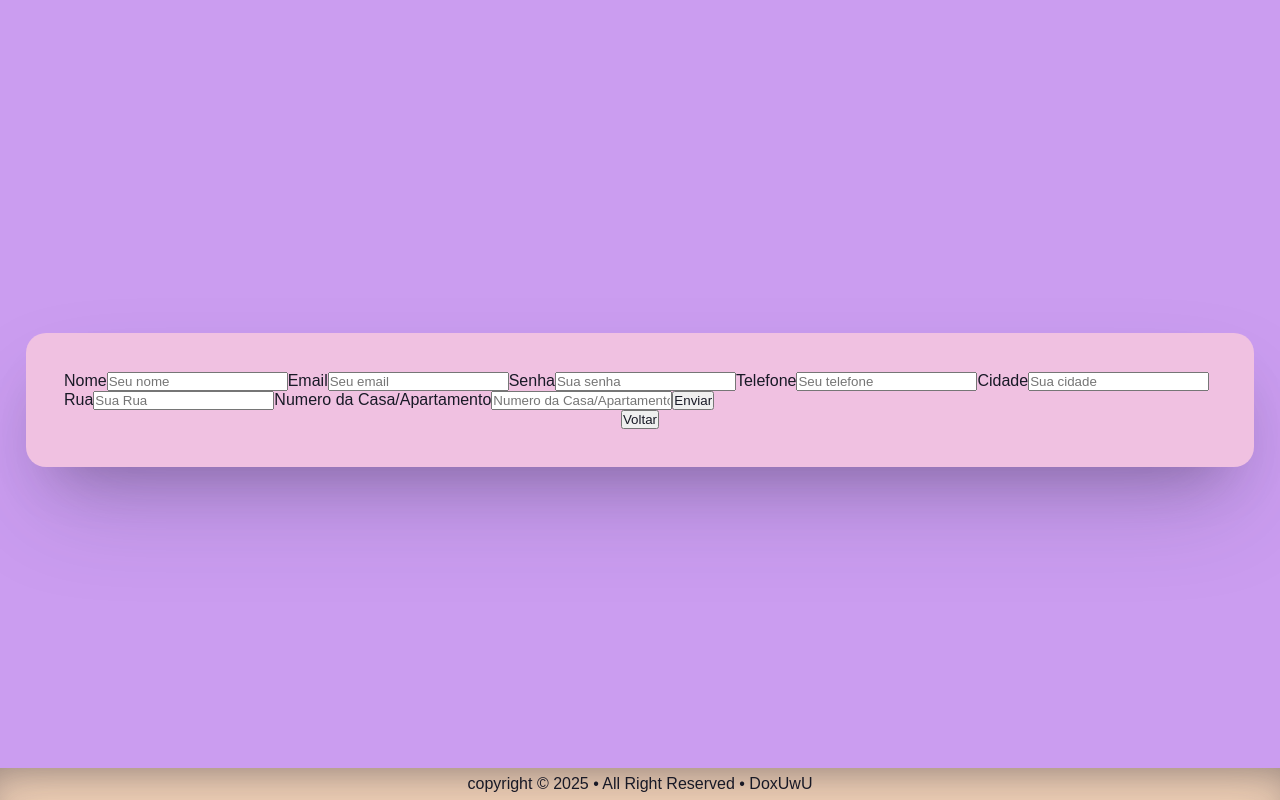
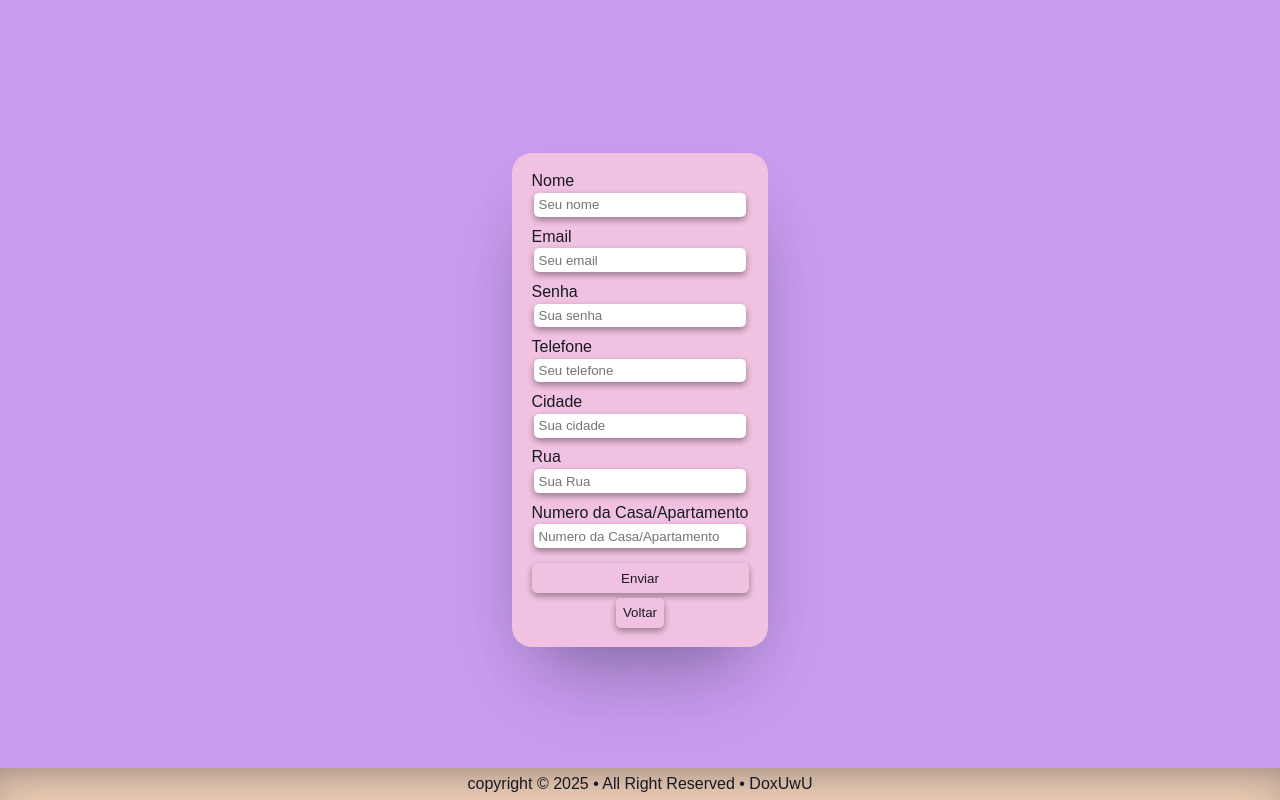
Before and after one commit to MarceloAntonio/DoxUwU, a React (Vite) app: page /Form in a window 1280 px wide. Built offline with nearby package versions, Linux system fonts and the light colour scheme; a web font is replaced by a local one.

Commit message:
Configurado o css e as regras dos inputs

```diff
--- a/src/index.css
+++ b/src/index.css
@@ -92,14 +92,14 @@ main {
 #SobreBtn{
   position: relative;
   right: 45%;
-  top: 22%;
+  top: 18%;
 
 }
 
 #FormBtn{
   position: relative;
   left: 45%;
-  top: 10%;
+  top: 6%;
 
 }
 
@@ -180,8 +180,8 @@ width: 100px;
 
 
   background-color: var(--second);
-  padding: 3%;
-  margin: 2%;
+  padding: 1.5%;
+
   border-radius: 20px;
   box-shadow: rgba(50, 50, 93, 0.25) 0px 50px 100px -20px,
     rgba(0, 0, 0, 0.3) 0px 30px 60px -30px;
@@ -195,6 +195,43 @@ width: 100px;
 
 }
 
+
+form{
+display: flex;
+flex-direction: column;
+}
+
+#Form button {
+
+  padding: 3%;
+  height: 30px;
+  border: none;
+  border-radius: 5px;
+  background-color: #f0c1e1;
+  box-shadow: rgba(0, 0, 0, 0.16) 0px 3px 6px, rgba(0, 0, 0, 0.23) 0px 3px 6px;
+  margin-top: 2%;
+  transition: transform 0.5s ease;
+  cursor: pointer;
+
+
+}
+#Form button:hover {
+  transform: scale(1.2);
+}
+
+#Form button:active {
+  transform: translateY(30px); }
+
+#Form input{
+  padding: 2%;
+    border: none;
+    border-radius: 5px;
+    background-color: white;
+    box-shadow: rgba(0, 0, 0, 0.16) 0px 3px 6px, rgba(0, 0, 0, 0.23) 0px 3px 6px;
+    margin: 1.25%;
+    transition: transform 0.5s ease;
+    margin-bottom: 5%;
+}
 
 /* Footer */
 
```
Also changed, not shown: src/components/Form/FormMain.jsx (+7 -0 lines).
